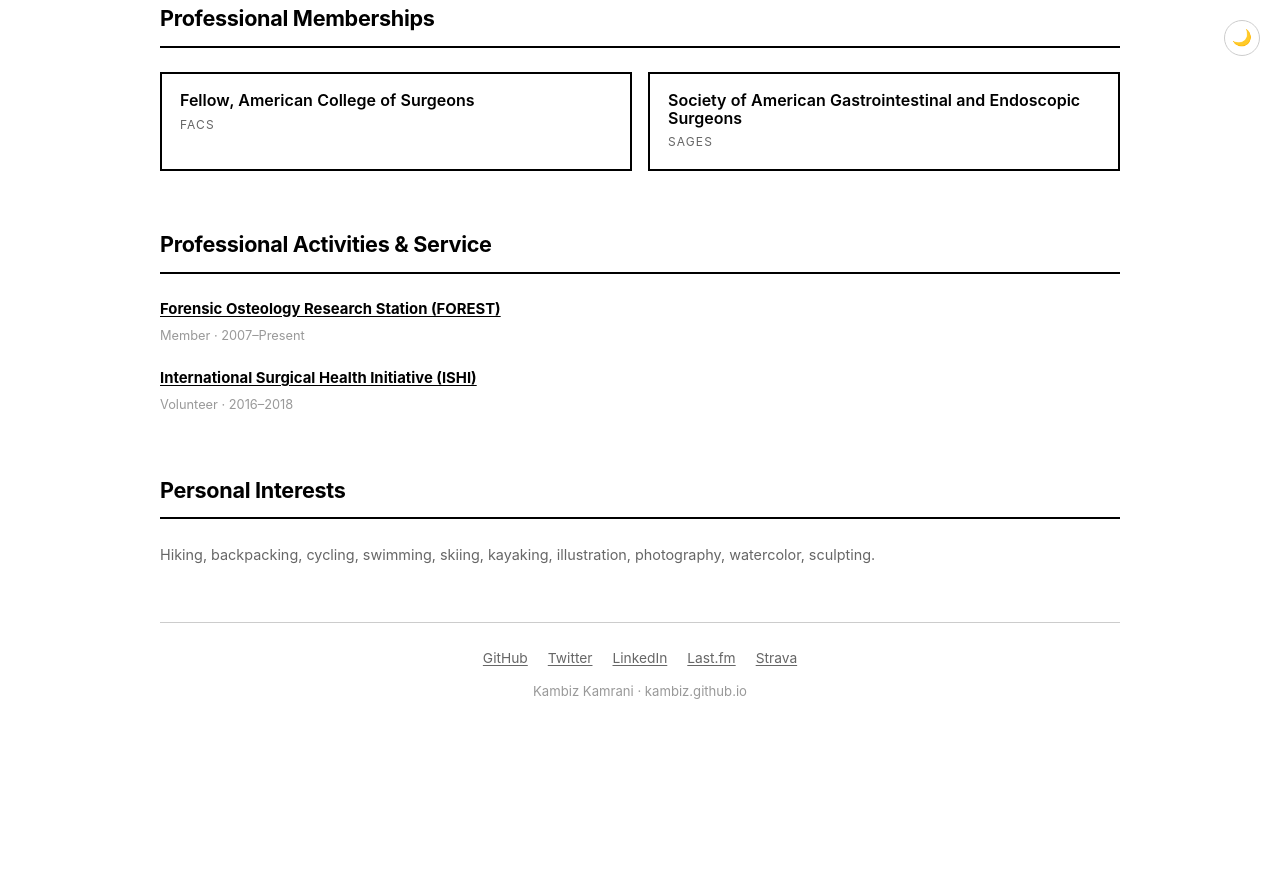
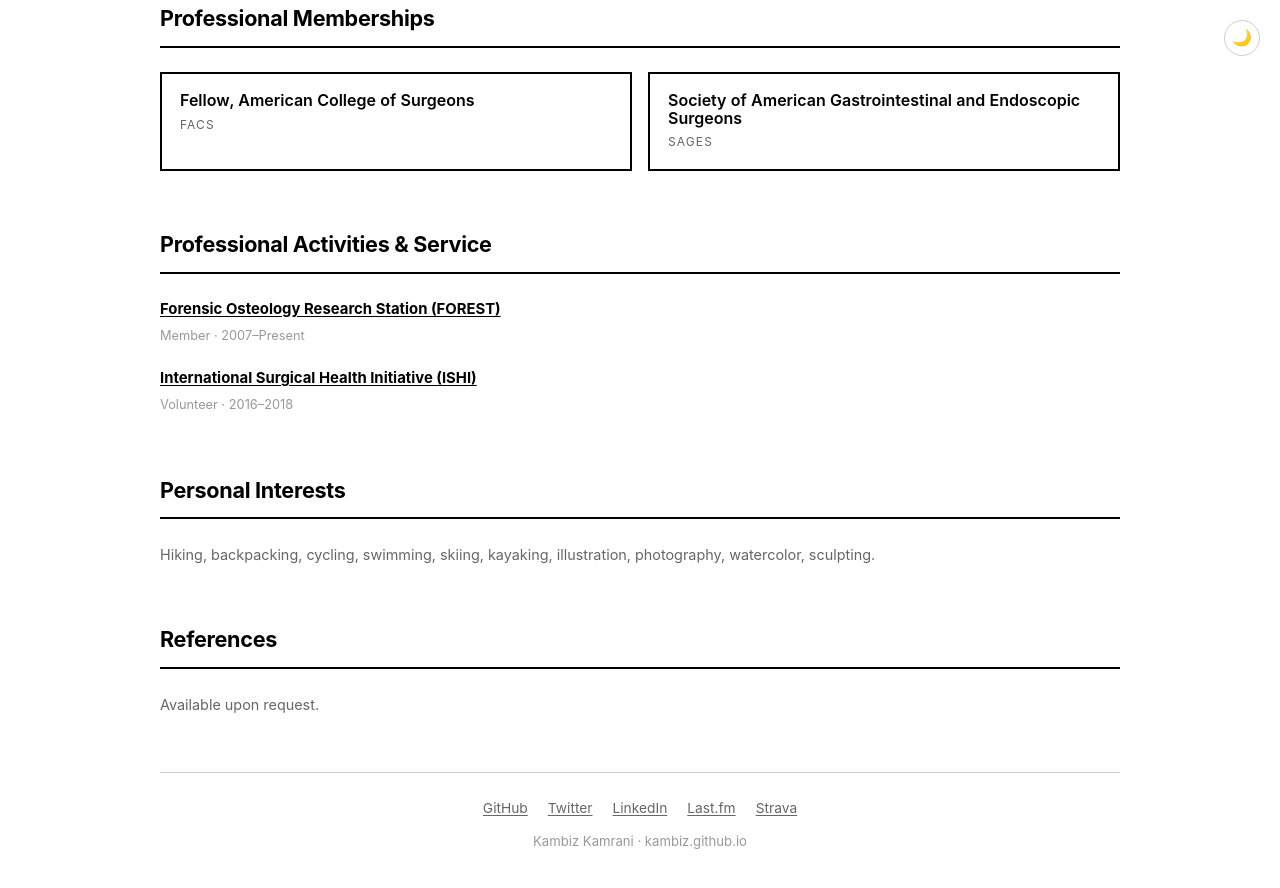
Before and after one commit to kambiz/kambiz.github.io, a Jekyll site: the page built from cv/index.html, in a window 1280 px wide and 900 px high, scrolled down 2715 px. Shown: the top 888 px of the window. Built offline with Jekyll 4.4.1, drawn with Linux system fonts in a browser that asks for light colours; before the commit the page ends 3465 px from its top, so only the background shows below that.

Commit message:
CV: add "References: available upon request" to the page and the PDF
References are deliberately left unnamed, as the user wants. The PDF is
rebuilt so its recorded page fingerprint matches (the site check flagged it
as stale before the rebuild and passes after).

CLAUDE.md also records a rule for later edits: never commit a DEA
registration number. Everything committed here is published, and the number
can be misused to forge prescriptions; a CV that needs it should be produced
outside the repo and handed to the user directly.

Co-Authored-By: Claude Sonnet 5.5 <noreply@anthropic.com>
Claude-Session: https://claude.ai/code/session_01R6CWWxfPww3NUGdKi2WSr4

```diff
--- a/cv/index.html
+++ b/cv/index.html
@@ -390,6 +390,14 @@ canvas { max-width:100%; display:block; }
   Hiking, backpacking, cycling, swimming, skiing, kayaking, illustration, photography, watercolor, sculpting.
 </p>
 
+<!-- ── References ─────────────────────────────────────────────── -->
+<div class="section-head">
+  <h2>References</h2>
+</div>
+<p style="font-size:.9em; color:var(--muted); margin-bottom:48px;">
+  Available upon request.
+</p>
+
 <!-- ── Footer ─────────────────────────────────────────────────── -->
 {% include footer.html %}
 
--- a/tools/cv-pdf/cv.html
+++ b/tools/cv-pdf/cv.html
@@ -233,6 +233,11 @@ p.updated { margin-top: 12pt; text-align: right; font-size: 8.5pt; font-style: i
   <p class="interests">Hiking, backpacking, cycling, swimming, skiing, kayaking, illustration, photography, watercolor, sculpting.</p>
 </section>
 
+<section>
+  <h2>References</h2>
+  <p>Available upon request.</p>
+</section>
+
 <p class="updated">Last updated <span id="updated"></span></p>
 
 </body>
```
Also changed, not shown: CLAUDE.md (+5 -0 lines), 2 other files.
